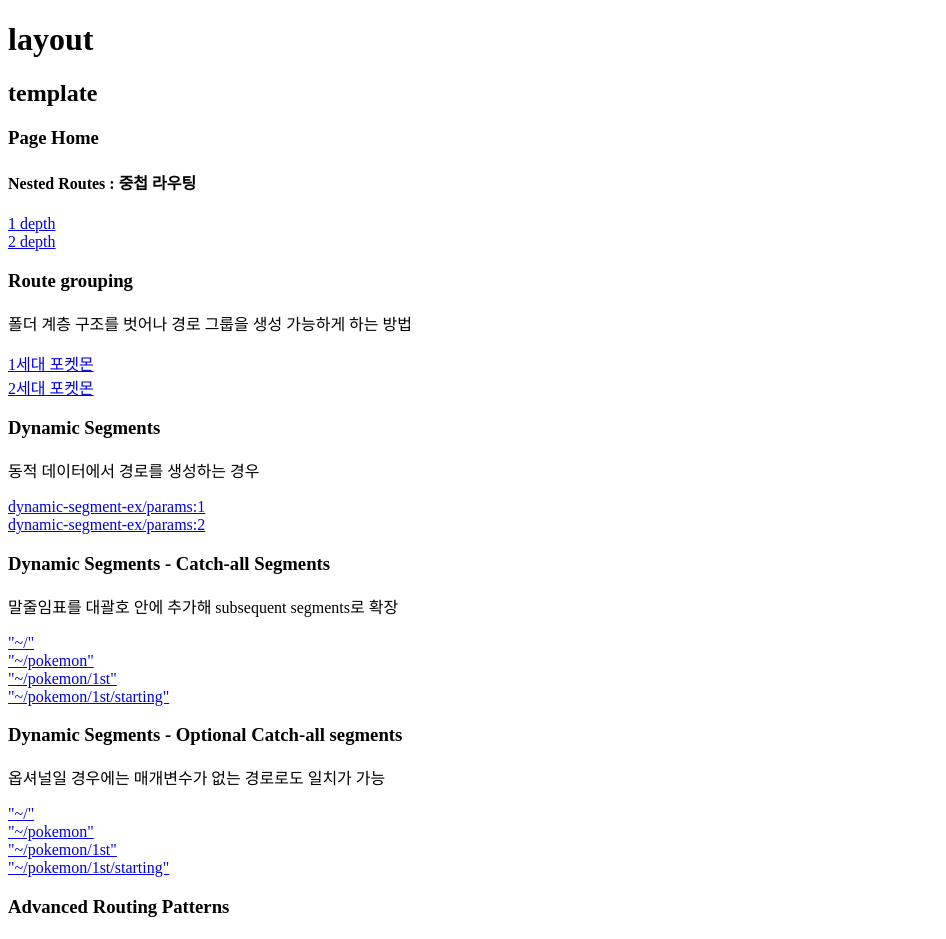
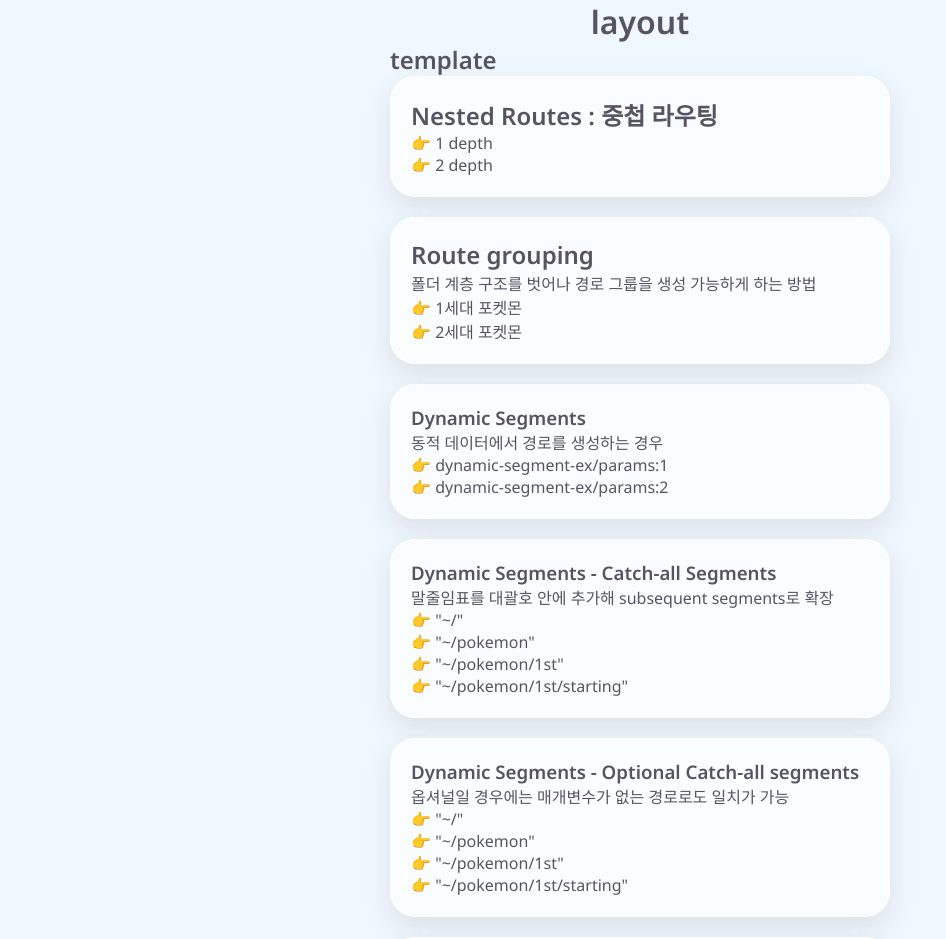
Before and after one commit to kordobby/next.js_v13_template, a Next.js app: page / in a window 1280 px wide. Shown: the top 939 px of the page, without its empty margins (0-946 px from the left). Built offline with nearby package versions, Linux system fonts and the light colour scheme.

Commit message:
add. styles

```diff
--- a/src/app/globals.css
+++ b/src/app/globals.css
@@ -1,76 +1,4 @@
-/* :root {
-  --max-width: 1100px;
-  --border-radius: 12px;
-  --font-mono: ui-monospace, Menlo, Monaco, 'Cascadia Mono', 'Segoe UI Mono',
-    'Roboto Mono', 'Oxygen Mono', 'Ubuntu Monospace', 'Source Code Pro',
-    'Fira Mono', 'Droid Sans Mono', 'Courier New', monospace;
-
-  --foreground-rgb: 0, 0, 0;
-  --background-start-rgb: 214, 219, 220;
-  --background-end-rgb: 255, 255, 255;
-
-  --primary-glow: conic-gradient(
-    from 180deg at 50% 50%,
-    #16abff33 0deg,
-    #0885ff33 55deg,
-    #54d6ff33 120deg,
-    #0071ff33 160deg,
-    transparent 360deg
-  );
-  --secondary-glow: radial-gradient(
-    rgba(255, 255, 255, 1),
-    rgba(255, 255, 255, 0)
-  );
-
-  --tile-start-rgb: 239, 245, 249;
-  --tile-end-rgb: 228, 232, 233;
-  --tile-border: conic-gradient(
-    #00000080,
-    #00000040,
-    #00000030,
-    #00000020,
-    #00000010,
-    #00000010,
-    #00000080
-  );
-
-  --callout-rgb: 238, 240, 241;
-  --callout-border-rgb: 172, 175, 176;
-  --card-rgb: 180, 185, 188;
-  --card-border-rgb: 131, 134, 135;
-}
-
 @media (prefers-color-scheme: dark) {
-  :root {
-    --foreground-rgb: 255, 255, 255;
-    --background-start-rgb: 0, 0, 0;
-    --background-end-rgb: 0, 0, 0;
-
-    --primary-glow: radial-gradient(rgba(1, 65, 255, 0.4), rgba(1, 65, 255, 0));
-    --secondary-glow: linear-gradient(
-      to bottom right,
-      rgba(1, 65, 255, 0),
-      rgba(1, 65, 255, 0),
-      rgba(1, 65, 255, 0.3)
-    );
-
-    --tile-start-rgb: 2, 13, 46;
-    --tile-end-rgb: 2, 5, 19;
-    --tile-border: conic-gradient(
-      #ffffff80,
-      #ffffff40,
-      #ffffff30,
-      #ffffff20,
-      #ffffff10,
-      #ffffff10,
-      #ffffff80
-    );
-
-    --callout-rgb: 20, 20, 20;
-    --callout-border-rgb: 108, 108, 108;
-    --card-rgb: 100, 100, 100;
-    --card-border-rgb: 200, 200, 200;
-  }
 }
 
 * {
@@ -81,18 +9,13 @@
 
 html,
 body {
-  max-width: 100vw;
-  overflow-x: hidden;
-}
-
-body {
-  color: rgb(var(--foreground-rgb));
-  background: linear-gradient(
-      to bottom,
-      transparent,
-      rgb(var(--background-end-rgb))
-    )
-    rgb(var(--background-start-rgb));
+  background-color: aliceblue;
+  color: rgb(86, 84, 98);
+  display: flex;
+  flex-direction: column;
+  justify-content: center;
+  align-items: center;
+  padding-bottom: 40px;
 }
 
 a {
@@ -100,8 +23,13 @@ a {
   text-decoration: none;
 }
 
-@media (prefers-color-scheme: dark) {
-  html {
-    color-scheme: dark;
-  }
-} */
+.card {
+  border: 1px solid white;
+  border-radius: 25px;
+  background-color: rgba(255, 255, 255, 0.684);
+  backdrop-filter: blur(10px);
+  box-shadow: 0 10px 25px rgba(147, 147, 147, 0.235);
+  margin-bottom: 20px;
+  padding: 20px;
+  width: 500px;
+}
--- a/src/app/layout.tsx
+++ b/src/app/layout.tsx
@@ -1,5 +1,5 @@
-import "./globals.css";
-
+import './globals.css';
+import { notoSans } from '@/fonts';
 /**
  * ROOT_LAYOUT
  * layout.tsx
@@ -11,45 +11,45 @@ import "./globals.css";
  * static metadata
  */
 export const metadata = {
-  title: "Next.js v13 Guide",
-  description: "Next.js v13 Template made by LEETRUE",
+  title: 'Next.js v13 Guide',
+  description: 'Next.js v13 Template made by LEETRUE',
   /* Basic Fields */
-  generator: "Next.js",
-  applicationName: "Next.js v13",
-  referrer: "origin-when-cross-origin", //
-  keywords: ["Next.js", "React", "JavaScript"],
-  creator: "LEETRUE",
-  publisher: "LEETRUE",
-  medtadataBase: new URL("https://yoon.com"),
+  generator: 'Next.js',
+  applicationName: 'Next.js v13',
+  referrer: 'origin-when-cross-origin', //
+  keywords: ['Next.js', 'React', 'JavaScript'],
+  creator: 'LEETRUE',
+  publisher: 'LEETRUE',
+  medtadataBase: new URL('https://yoon.com'),
   alternates: {
-    canonical: "/",
+    canonical: '/',
     languages: {
-      "en-US": "/en-US",
-      "ko-KR": "/ko-KR",
+      'en-US': '/en-US',
+      'ko-KR': '/ko-KR',
     },
   },
-  authors: [{ name: "LEETRUE" }],
+  authors: [{ name: 'LEETRUE' }],
   // publisedTile: "",
   /* Overwriting Fields */
   /* OG tags */
   openGraph: {
-    type: "website", // Would be better - DYNAMIC => "Website" | "Post" | "Page" | string
-    title: "dynamic title",
-    description: "dynamic description",
-    url: "dynamic url",
-    siteName: "LEETRUE BLOG",
-    locale: "ko_KR",
+    type: 'website', // Would be better - DYNAMIC => "Website" | "Post" | "Page" | string
+    title: 'dynamic title',
+    description: 'dynamic description',
+    url: 'dynamic url',
+    siteName: 'LEETRUE BLOG',
+    locale: 'ko_KR',
     images: [
       {
-        url: "imageURL",
+        url: 'imageURL',
         width: 400,
         height: 250,
-        alt: "images for OG",
-        type: "image/jpeg",
-        secureUrl: "secureUrl",
+        alt: 'images for OG',
+        type: 'image/jpeg',
+        secureUrl: 'secureUrl',
       }, // DYNAMIC
     ],
-    authors: ["LEETRUE"],
+    authors: ['LEETRUE'],
   },
   /* ROBOTS */
   robots: {
@@ -62,9 +62,9 @@ export const metadata = {
   },
   /* TWITTER */
   twitter: {
-    card: "summary_large_image",
-    title: "Next.js v13 Template", // MAKE DYNAMIC
-    description: "The React Framework for the Web", // MAKE DYNAMIC
+    card: 'summary_large_image',
+    title: 'Next.js v13 Template', // MAKE DYNAMIC
+    description: 'The React Framework for the Web', // MAKE DYNAMIC
   },
 };
 
@@ -74,7 +74,7 @@ export default function RootLayout({
   children: React.ReactNode;
 }) {
   return (
-    <html lang="ko">
+    <html lang="ko" className={notoSans.className}>
       <head>
         {/* default meta tags that always added */}
         <meta charSet="utf-8" />
--- a/src/app/page.tsx
+++ b/src/app/page.tsx
@@ -9,75 +9,91 @@ export default function Home() {
 
   return (
     <main>
-      <h3>Page Home</h3>
-      <h4>Nested Routes : 중첩 라우팅</h4>
+      <div className="card">
+        <h2>Nested Routes : 중첩 라우팅</h2>
         <div>
-        <Link href="/nested-routes-ex">1 depth</Link>
+          <Link href="/nested-routes-ex">👉 1 depth</Link>
         </div>
         <div>
-        <Link href="/nested-routes-ex/folder">2 depth</Link>
+          <Link href="/nested-routes-ex/folder">👉 2 depth</Link>
         </div>
-      <h3>Route grouping</h3>
+      </div>
+      <div className="card">
+        <h2>Route grouping</h2>
         <p>폴더 계층 구조를 벗어나 경로 그룹을 생성 가능하게 하는 방법</p>
         <div>
-        <Link href="/1st-generation">1세대 포켓몬</Link>
+          <Link href="/1st-generation">👉 1세대 포켓몬</Link>
         </div>
         <div>
-        <Link href="/2nd-generation">2세대 포켓몬</Link>
+          <Link href="/2nd-generation">👉 2세대 포켓몬</Link>
         </div>
+      </div>
+      <div className="card">
         <h3>Dynamic Segments</h3>
         <p>동적 데이터에서 경로를 생성하는 경우</p>
         <div>
-        <Link href="/dynamic-segment-ex/1">dynamic-segment-ex/params:1</Link>
+          <Link href="/dynamic-segment-ex/1">
+            👉 dynamic-segment-ex/params:1
+          </Link>
         </div>
         <div>
-        <Link href="/dynamic-segment-ex/2">dynamic-segment-ex/params:2</Link>
+          <Link href="/dynamic-segment-ex/2">
+            👉 dynamic-segment-ex/params:2
+          </Link>
         </div>
+      </div>
+      <div className="card">
         <h3>Dynamic Segments - Catch-all Segments</h3>
         <p>말줄임표를 대괄호 안에 추가해 subsequent segments로 확장</p>
         <div>
-        <Link href="/dynamic-segment-catch-all-ex">"~/"</Link>
+          <Link href="/dynamic-segment-catch-all-ex">👉 "~/"</Link>
         </div>
         <div>
-        <Link href="/dynamic-segment-catch-all-ex/pokemon">"~/pokemon"</Link>
+          <Link href="/dynamic-segment-catch-all-ex/pokemon">
+            👉 "~/pokemon"
+          </Link>
         </div>
         <div>
           <Link href="/dynamic-segment-catch-all-ex/pokemon/1st">
-          "~/pokemon/1st"
+            👉 "~/pokemon/1st"
           </Link>
         </div>
         <div>
           <Link href="/dynamic-segment-catch-all-ex/pokemon/1st/starting">
-          "~/pokemon/1st/starting"
+            👉 "~/pokemon/1st/starting"
           </Link>
         </div>
+      </div>
+      <div className="card">
         <h3>Dynamic Segments - Optional Catch-all segments</h3>
         <p>옵셔널일 경우에는 매개변수가 없는 경로로도 일치가 가능</p>
         <div>
-        <Link href="/dynamic-segment-optional-catch-all-ex">"~/"</Link>
+          <Link href="/dynamic-segment-optional-catch-all-ex">👉 "~/"</Link>
         </div>
         <div>
           <Link href="/dynamic-segment-optional-catch-all-ex/pokemon">
-          "~/pokemon"
+            👉 "~/pokemon"
           </Link>
         </div>
         <div>
           <Link href="/dynamic-segment-optional-catch-all-ex/pokemon/1st">
-          "~/pokemon/1st"
+            👉 "~/pokemon/1st"
           </Link>
         </div>
         <div>
           <Link href="/dynamic-segment-optional-catch-all-ex/pokemon/1st/starting">
-          "~/pokemon/1st/starting"
+            👉 "~/pokemon/1st/starting"
           </Link>
         </div>
+      </div>
+      <div className="card">
         <h3>Advanced Routing Patterns</h3>
         <h4>parellel routes</h4>
         <p>병렬 경로</p>
         <p>이름이 있는 slot를 사용해 생성된다.</p>
         <p>
-        독립적으로 이동할 수 있는 동일한 View 에서 두 개 이상의 페이지를 동시에
-        표현
+          독립적으로 이동할 수 있는 동일한 View 에서 두 개 이상의 페이지를
+          동시에 표현
         </p>
         <div>
           <Link href="/parallel">parallel page</Link>
@@ -91,6 +107,7 @@ export default function Home() {
         <div>
           <Link href="/csr">CSR page</Link>
         </div>
+      </div>
       {/* ERROR!!!!!! CANNOT USE EVENT AT SERVER COMPONENT!!!
       <button onClick={() => console.log('고장나ㅑㄴ?')}>이러면 고장나?</button>
       */}
--- /dev/null
+++ b/src/fonts.ts
@@ -0,0 +1,12 @@
+import { Noto_Sans } from 'next/font/google';
+
+/**
+ * FONT_OPTIMIZE
+ * next/font 에서는 모든 GOOGLE FONT 를 호스팅함
+ * */
+
+export const notoSans = Noto_Sans({
+  subsets: ['latin'],
+  weight: ['400', '600'],
+  display: 'swap',
+});
```
Lines whose indentation alone changed are shown as unchanged.
